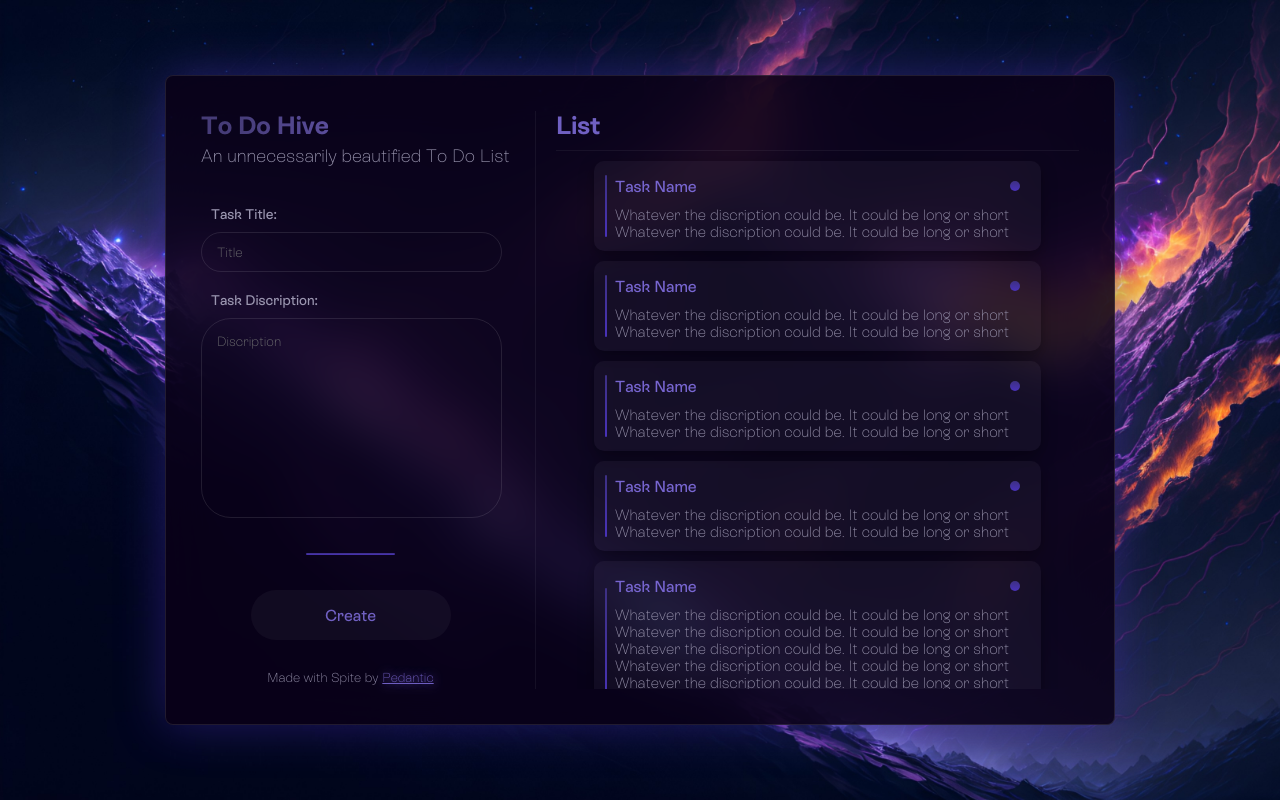
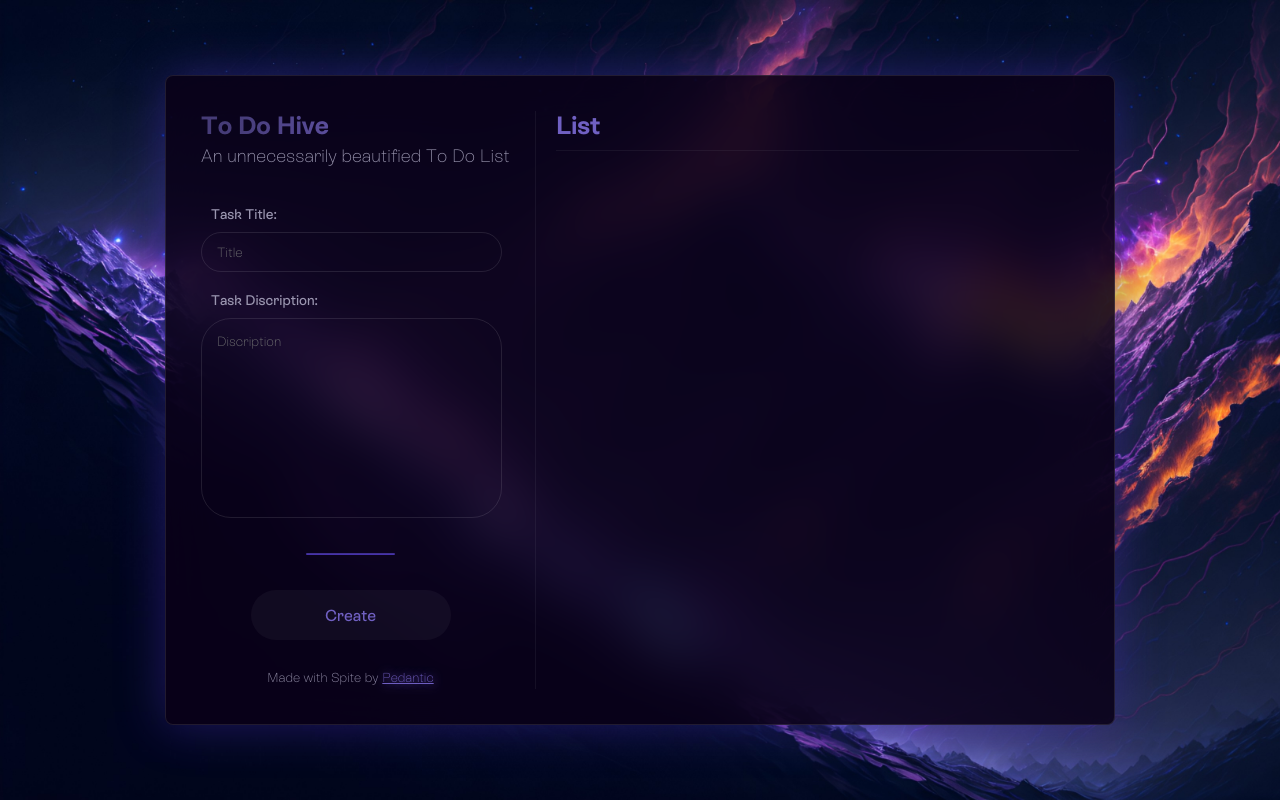
Before and after one commit to Pedanticc/To-Do-List, a React (Vite) app: page / in a window 1280 px wide. Built offline with nearby package versions, Linux system fonts and the light colour scheme.

Commit message:
Added todo logic - Created props for the todo array - Styled the create btn on hover and more

```diff
--- a/src/App.jsx
+++ b/src/App.jsx
@@ -1,11 +1,13 @@
 import { FormSection } from "./components/FormSection";
 import { TasksSection } from "./components/TasksSection";
+import React, { useState } from "react";
 
 function App() {
+  const [todos, setTodos] = useState([]);
   return (
     <div className="w-950px min-w-880px h-650px rounded-8px border-1 border-solid border-#ffffff1a p-35px flex drop-shadows frosted-container">
-      <FormSection></FormSection>
-      <TasksSection></TasksSection>
+      <FormSection todos={todos} setTodos={setTodos} />
+      <TasksSection todos={todos} />
     </div>
   );
 }
--- a/src/Global.css
+++ b/src/Global.css
@@ -106,6 +106,15 @@ body {
   text-shadow: #7060c2 1px 0 10px;
 }
 
+.create-btn-hover {
+  transition: 200ms;
+  border: 2px solid #7060c200;
+}
+.create-btn-hover:hover {
+  border: 2px solid #7060c2;
+  transform: scale(1.05);
+}
+
 .gradian-text {
   background: linear-gradient(to left, #7060c2 30%, #463c78 90%);
   -webkit-background-clip: text;
@@ -131,7 +140,28 @@ body {
 
 .task-border:hover {
   border: 1px #5b4f98 solid;
-  transform: scale(1.1);
+}
+
+.appear-from-left {
+  transition: 500ms;
+  animation: appear-left 800ms forwards;
+  opacity: 0;
+}
+
+@keyframes appear-left {
+  0% {
+    opacity: 0;
+    transform: translateX(-100px);
+  }
+
+  50% {
+    opacity: 0.5;
+  }
+
+  100% {
+    opacity: 1;
+    transform: translateX(0px);
+  }
 }
 
 ::-webkit-scrollbar {
--- a/src/components/FormSection.jsx
+++ b/src/components/FormSection.jsx
@@ -1,4 +1,42 @@
-export const FormSection = () => {
+import React, { useState, useEffect } from "react";
+
+export const FormSection = ({ todos, setTodos }) => {
+  const [taskTitle, setTaskTitle] = useState("");
+  const [taskDescription, setTaskDescription] = useState("");
+
+  const taskTitleChange = (e) => {
+    setTaskTitle(e.target.value);
+  };
+
+  const taskDescriptionChange = (e) => {
+    setTaskDescription(e.target.value);
+  };
+
+  const createTodo = () => {
+    if (taskTitle.length > 0) {
+      const newTodo = {
+        id: crypto.randomUUID(),
+        task: taskTitle,
+        description: taskDescription,
+      };
+
+      setTodos((prevTodos) => [...prevTodos, newTodo]);
+
+      const updatedTodos = [...todos, newTodo];
+      localStorage.setItem("todos", JSON.stringify(updatedTodos));
+
+      setTaskTitle("");
+      setTaskDescription("");
+    }
+  };
+
+  useEffect(() => {
+    const storedTodos = localStorage.getItem("todos");
+    if (storedTodos) {
+      setTodos(JSON.parse(storedTodos));
+    }
+  }, []);
+
   return (
     <div className="h-100% min-w-335px max-w-335px flex flex-col border-r-1 border-r-solid border-r-#c7c7c711 ">
       <p className="text-#7060c2 font-RebondBold text-25px gradian-text">
@@ -14,6 +52,8 @@ export const FormSection = () => {
         <input
           type="text"
           placeholder="Title"
+          value={taskTitle}
+          onChange={taskTitleChange}
           className="text-box mb-20px h-40px text-#9b96b0 p-15px font-RebondThin rounded-30px"
         />
         <p className="text-#9b96b0 font-RebondRegular p-l-10px mb-10px text-14px">
@@ -21,6 +61,8 @@ export const FormSection = () => {
         </p>
         <textarea
           placeholder="Discription"
+          value={taskDescription}
+          onChange={taskDescriptionChange}
           className="text-box h-200px text-#9b96b0 font-RebondThin rounded-30px resize-none p-15px"
         />
       </form>
@@ -28,7 +70,10 @@ export const FormSection = () => {
         <div className="w-30% h-2px center-self gradian-background rounded-20px"></div>
       </div>
       <div className="w-100% flex justify-center p-r-35px mt-35px">
-        <div className="w-200px h-50px color-#7060c2 create-btn font-RebondRegular flex justify-center items-center rounded-40px cursor-pointer">
+        <div
+          className="w-200px h-50px color-#7060c2 create-btn font-RebondRegular flex justify-center items-center rounded-40px cursor-pointer create-btn-hover"
+          onClick={createTodo}
+        >
           Create
         </div>
       </div>
--- a/src/components/TasksSection.jsx
+++ b/src/components/TasksSection.jsx
@@ -1,81 +1,29 @@
-export const TasksSection = () => {
+import React from "react";
+
+export const TasksSection = ({ todos }) => {
+  const reversedTodos = todos.slice().reverse();
+
   return (
     <div className="w-100% p-l-20px">
       <p className="color-#7060c2 font-RebondBold text-25px border-b-1 border-b-solid border-b-#c7c7c711 p-b-10px">
         List
       </p>
       <ul className="h-93% flex flex-col p-10px gap-10px list-none overflow-y-scroll overflow-x-hidden items-center">
-        <li className="h-fit create-btn rounded-10px relative p-10px p-l-20px max-w-447px task-border cursor-pointer">
+        {reversedTodos.map((todo) => (
+          <li
+            key={todo.id}
+            className="h-fit create-btn rounded-10px relative p-10px p-l-20px w-447px max-w-447px task-border cursor-pointer appear-from-left"
+          >
             <p className="text-#7866d1 font-RebondRegular m-t-5px h-fi">
-            Task Name
+              {todo.task}
             </p>
             <p className="text-#9b96b0 font-RebondThin text-15px m-t-10px break-words h-fit">
-            Whatever the discription could be. It could be long or short
-            Whatever the discription could be. It could be long or short
+              {todo.description}
             </p>
             <div className="gradian-background absolute w-2px h-70% rounded-10px m-auto top-0 bottom-0 left-10px"></div>
             <div className="gradian-background absolute w-10px h-10px rounded-10px right-20px top-19px"></div>
           </li>
-        <li className="h-fit create-btn rounded-10px relative p-10px p-l-20px max-w-447px task-border cursor-pointer">
-          <p className="text-#7866d1 font-RebondRegular m-t-5px h-fi">
-            Task Name
-          </p>
-          <p className="text-#9b96b0 font-RebondThin text-15px m-t-10px break-words h-fit">
-            Whatever the discription could be. It could be long or short
-            Whatever the discription could be. It could be long or short
-          </p>
-          <div className="gradian-background absolute w-2px h-70% rounded-10px m-auto top-0 bottom-0 left-10px"></div>
-          <div className="gradian-background absolute w-10px h-10px rounded-10px right-20px top-19px"></div>
-        </li>
-        <li className="h-fit create-btn rounded-10px relative p-10px p-l-20px max-w-447px task-border cursor-pointer">
-          <p className="text-#7866d1 font-RebondRegular m-t-5px h-fi">
-            Task Name
-          </p>
-          <p className="text-#9b96b0 font-RebondThin text-15px m-t-10px break-words h-fit">
-            Whatever the discription could be. It could be long or short
-            Whatever the discription could be. It could be long or short
-          </p>
-          <div className="gradian-background absolute w-2px h-70% rounded-10px m-auto top-0 bottom-0 left-10px"></div>
-          <div className="gradian-background absolute w-10px h-10px rounded-10px right-20px top-19px"></div>
-        </li>
-        <li className="h-fit create-btn rounded-10px relative p-10px p-l-20px max-w-447px task-border cursor-pointer">
-          <p className="text-#7866d1 font-RebondRegular m-t-5px h-fi">
-            Task Name
-          </p>
-          <p className="text-#9b96b0 font-RebondThin text-15px m-t-10px break-words h-fit">
-            Whatever the discription could be. It could be long or short
-            Whatever the discription could be. It could be long or short
-          </p>
-          <div className="gradian-background absolute w-2px h-70% rounded-10px m-auto top-0 bottom-0 left-10px"></div>
-          <div className="gradian-background absolute w-10px h-10px rounded-10px right-20px top-19px"></div>
-        </li>
-        <li className="h-fit create-btn rounded-10px relative p-10px p-l-20px max-w-447px task-border cursor-pointer">
-          <p className="text-#7866d1 font-RebondRegular m-t-5px h-fi">
-            Task Name
-          </p>
-          <p className="text-#9b96b0 font-RebondThin text-15px m-t-10px break-words h-fit">
-            Whatever the discription could be. It could be long or short
-            Whatever the discription could be. It could be long or short
-            Whatever the discription could be. It could be long or short
-            Whatever the discription could be. It could be long or short
-            Whatever the discription could be. It could be long or short
-            Whatever the discription could be. It could be long or short
-            Whatever the discription could be. It could be long or short
-          </p>
-          <div className="gradian-background absolute w-2px h-70% rounded-10px m-auto top-0 bottom-0 left-10px"></div>
-          <div className="gradian-background absolute w-10px h-10px rounded-10px right-20px top-19px"></div>
-        </li>
-        <li className="h-fit create-btn rounded-10px relative p-10px p-l-20px max-w-447px task-border cursor-pointer">
-          <p className="text-#7866d1 font-RebondRegular m-t-5px h-fi">
-            Task Name
-          </p>
-          <p className="text-#9b96b0 font-RebondThin text-15px m-t-10px break-words h-fit">
-            Whatever the discription could be. It could be long or short
-            Whatever the discription could be. It could be long or short
-          </p>
-          <div className="gradian-background absolute w-2px h-70% rounded-10px m-auto top-0 bottom-0 left-10px"></div>
-          <div className="gradian-background absolute w-10px h-10px rounded-10px right-20px top-19px"></div>
-        </li>
+        ))}
       </ul>
     </div>
   );
```
Lines whose indentation alone changed are shown as unchanged.
